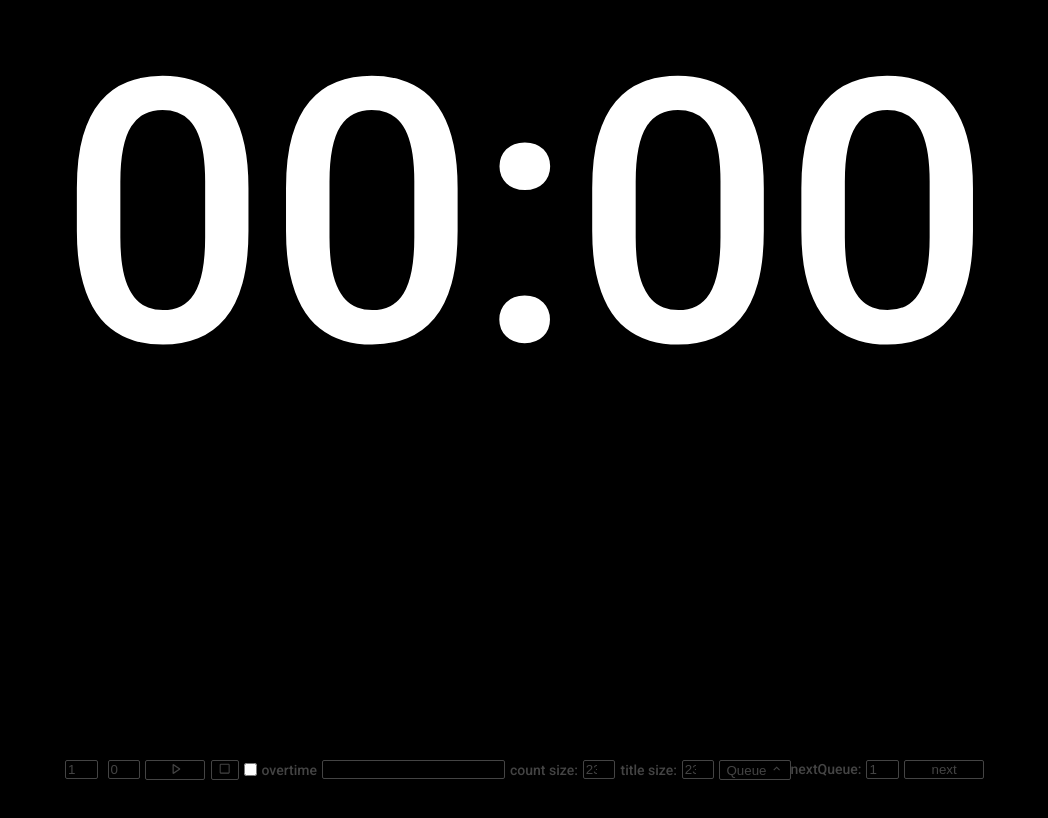
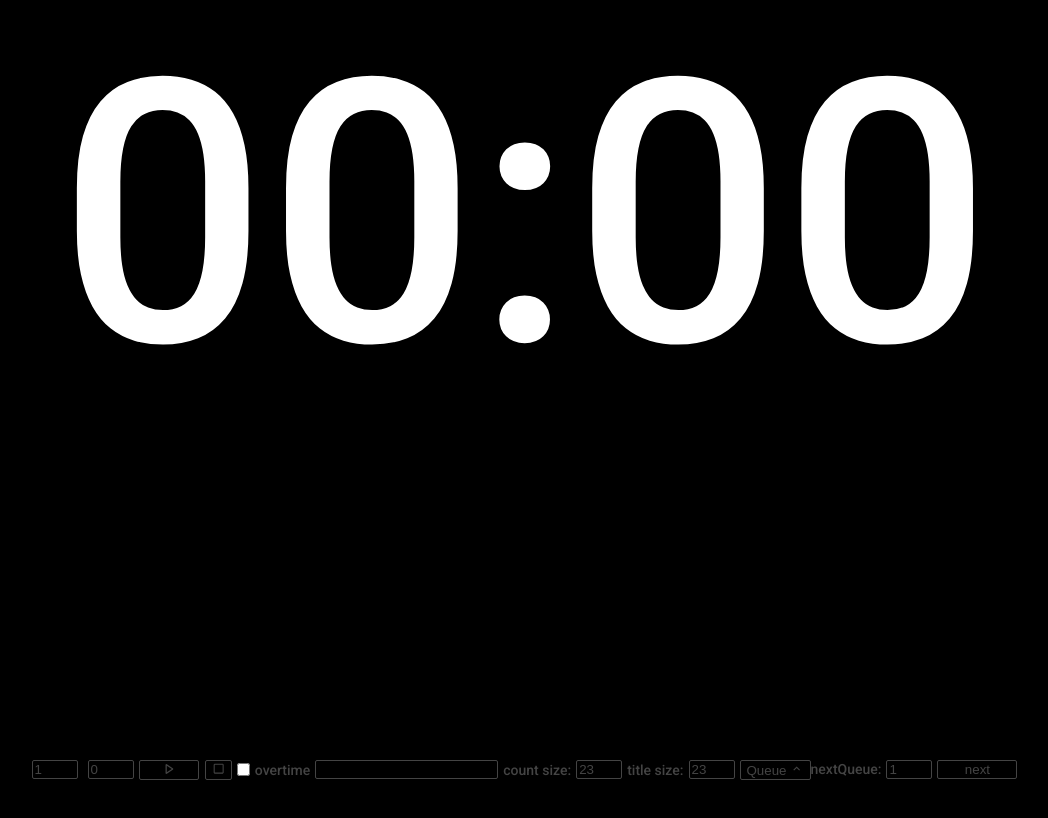
Before and after one commit to byung-ha/stage-countdown, a React (Vite) app: page / in a window 1280 px wide. Shown: the top 818 px of the page, without its empty margins (115-1163 px from the left). Built offline with nearby package versions, Linux system fonts and the light colour scheme.

Commit message:
Resize input

```diff
--- a/src/App.css
+++ b/src/App.css
@@ -28,7 +28,7 @@
   border-radius: 2px;
 }
 .control input[type=number] {
-  width: 2em;
+  width: 3em;
 }
 
 .queueDialog {
--- a/src/components/QueueDialog.tsx
+++ b/src/components/QueueDialog.tsx
@@ -50,13 +50,13 @@ function QueueDialog() {
                          setQueue([...queue])
                        }}/></td>
               <td>
-                <input type='number' value={item.minutes}
+                <input type='number' value={item.minutes} min={0} max={59}
                        onInput={(e: React.ChangeEvent<HTMLInputElement>) => {
                          queue[index].minutes = parseInt(e.target.value) ?? 0
                          setQueue([...queue])
                        }}/></td>
               <td>
-                <input type='number' value={item.seconds}
+                <input type='number' value={item.seconds} min={0} max={59}
                        onInput={(e: React.ChangeEvent<HTMLInputElement>) => {
                          queue[index].seconds = parseInt(e.target.value) ?? 0
                          setQueue([...queue])
```
Also changed, not shown: 1 other file (tests, documents, lock files or other folders).
